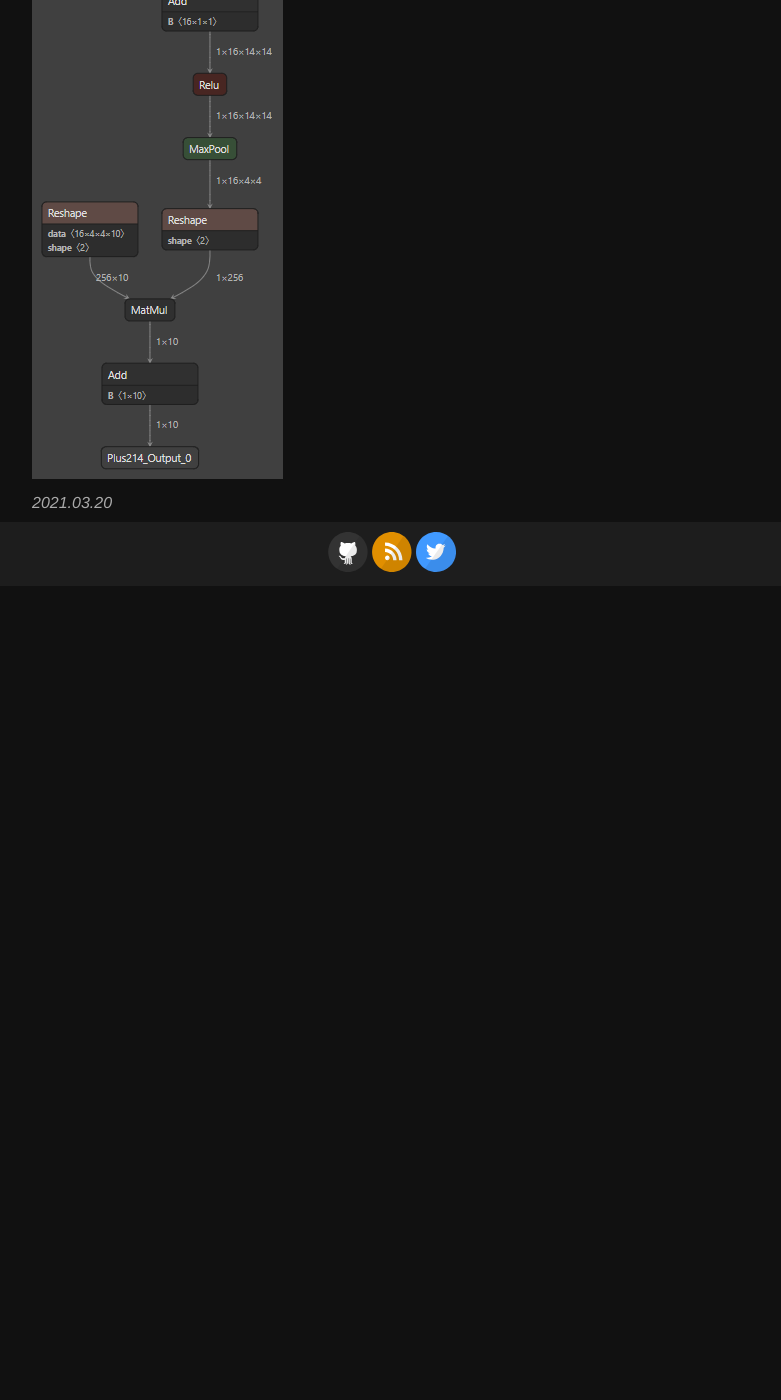
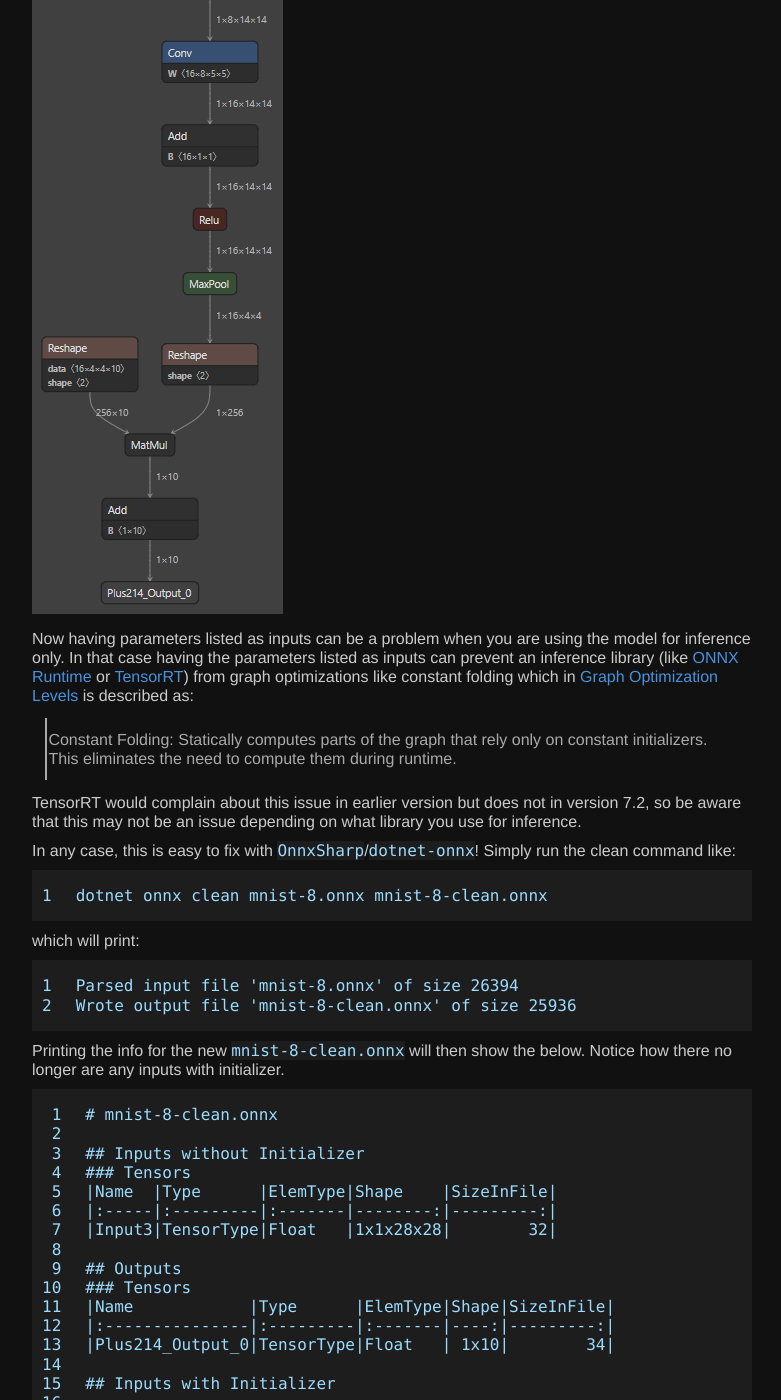
Before and after one commit to nietras/nietras.github.io, a Jekyll site: the page built from _posts/2021-03-20-introducing-onnxsharp.md, in a window 1280 px wide and 1400 px high, scrolled down 4002 px. Shown: the whole window, without its empty margins (248-1029 px from the left). Built offline with Jekyll 4.4.1, drawn with Linux system fonts in a browser that asks for light colours; before the commit the page ends 4588 px from its top, so only the background shows below that; some of the changed text lies outside the part shown.

Commit message:
final edits

````diff
--- a/_posts/2021-03-20-introducing-onnxsharp.md
+++ b/_posts/2021-03-20-introducing-onnxsharp.md
@@ -5,9 +5,16 @@ title: Introducing OnnxSharp and 'dotnet onnx'
 I'm happy to announce a tiny
 open source project of mine for parsing and
 manipulating [ONNX](https://onnx.ai/) files in C# called
-[`OnnxSharp`](https://github.com/nietras/OnnxSharp) and an
-accompanying .NET tool called `dotnet-onnx`. Most of `OnnxSharp`
-is simply the C# code generating by running the protobuf tool:
+[OnnxSharp](https://github.com/nietras/OnnxSharp) and an
+accompanying .NET tool called `dotnet-onnx` (initial version 0.2.0).
+
+|What        |Links and Status|
+|---------------|------|
+|`OnnxSharp`  |[![NuGet](https://img.shields.io/nuget/v/OnnxSharp)](https://www.nuget.org/packages/OnnxSharp/) [![Downloads](https://img.shields.io/nuget/dt/OnnxSharp)](https://www.nuget.org/packages/OnnxSharp/) |
+|`dotnet-onnx`|[![NuGet](https://img.shields.io/nuget/v/dotnet-onnx)](https://www.nuget.org/packages/dotnet-onnx/) [![Downloads](https://img.shields.io/nuget/dt/dotnet-onnx)](https://www.nuget.org/packages/dotnet-onnx/) |
+
+Most of `OnnxSharp`
+is simply the C# code generated by running the protobuf tool:
 ```powershell
 ./protoc.exe ./onnx.proto3 --csharp_out=OnnxSharp
 ```
@@ -178,3 +185,106 @@ You can compare this to how this model looks in the excellent
 [Netron]() tool.
 
 ![mnist-8]({{ site.baseurl }}/images/2021-03-introducing-onnxsharp/mnist-8.png)
+
+Now having parameters listed as inputs can be a problem
+when you are using the model for inference only. In that case
+having the parameters listed as inputs can prevent an inference
+library (like [ONNX Runtime](https://github.com/microsoft/onnxruntime)
+or [TensorRT](https://developer.nvidia.com/tensorrt)) from graph
+optimizations like constant folding which in
+[Graph Optimization Levels](https://www.onnxruntime.ai/docs/resources/graph-optimizations.html)
+is described as:
+
+> Constant Folding: Statically computes parts of the graph that rely only on constant initializers.
+> This eliminates the need to compute them during runtime.
+
+TensorRT would complain about this issue in earlier version but does
+not in version 7.2, so be aware that this may not be an issue depending
+on what library you use for inference.
+
+In any case, this is easy to fix with `OnnxSharp`/`dotnet-onnx`!
+Simply run the clean command like:
+```
+dotnet onnx clean mnist-8.onnx mnist-8-clean.onnx
+```
+which will print:
+```
+Parsed input file 'mnist-8.onnx' of size 26394
+Wrote output file 'mnist-8-clean.onnx' of size 25936
+```
+Printing the info for the new `mnist-8-clean.onnx` will
+then show the below. Notice how there no longer are any
+inputs with initializer.
+```
+# mnist-8-clean.onnx
+
+## Inputs without Initializer
+### Tensors
+|Name  |Type      |ElemType|Shape    |SizeInFile|
+|:-----|:---------|:-------|--------:|---------:|
+|Input3|TensorType|Float   |1x1x28x28|        32|
+
+## Outputs
+### Tensors
+|Name            |Type      |ElemType|Shape|SizeInFile|
+|:---------------|:---------|:-------|----:|---------:|
+|Plus214_Output_0|TensorType|Float   | 1x10|        34|
+
+## Inputs with Initializer
+
+## Initializers (Parameters etc.)
+|Name                              |DataType|Dims    |π(Dims)|[v0,v1..vN] | (Min,Mean,Max)        |SizeInFile|
+|:---------------------------------|:-------|-------:|------:|-----------------------------------:|---------:|
+|Parameter193                      |Float   |  256x10|   2560|(-7.595E-001,-1.779E-003,1.186E+000)|     10264|
+|Parameter87                       |Float   |16x8x5x5|   3200|(-5.089E-001,-3.028E-002,5.647E-001)|     12824|
+|Parameter5                        |Float   | 8x1x5x5|    200|(-9.727E-001,-7.360E-003,1.019E+000)|       823|
+|Parameter6                        |Float   |   8x1x1|      8|(-4.338E-001,-1.023E-001,9.164E-002)|        53|
+|Parameter88                       |Float   |  16x1x1|     16|(-4.147E-001,-1.554E-001,1.328E-002)|        86|
+|Pooling160_Output_0_reshape0_shape|Int64   |       2|      2|                             [1,256]|        46|
+|Parameter194                      |Float   |    1x10|     10|(-1.264E-001,-4.777E-006,1.402E-001)|        62|
+
+## Value Infos
+### Tensors
+|Name                        |Type      |ElemType|Shape     |SizeInFile|
+|:---------------------------|:---------|:-------|---------:|---------:|
+|Parameter193_reshape1       |TensorType|Float   |    256x10|        40|
+|Convolution28_Output_0      |TensorType|Float   | 1x8x28x28|        48|
+|Plus30_Output_0             |TensorType|Float   | 1x8x28x28|        41|
+|ReLU32_Output_0             |TensorType|Float   | 1x8x28x28|        41|
+|Pooling66_Output_0          |TensorType|Float   | 1x8x14x14|        44|
+|Convolution110_Output_0     |TensorType|Float   |1x16x14x14|        49|
+|Plus112_Output_0            |TensorType|Float   |1x16x14x14|        42|
+|ReLU114_Output_0            |TensorType|Float   |1x16x14x14|        42|
+|Pooling160_Output_0         |TensorType|Float   |  1x16x4x4|        45|
+|Pooling160_Output_0_reshape0|TensorType|Float   |     1x256|        47|
+|Times212_Output_0           |TensorType|Float   |      1x10|        35|
+```
+Attentive readers will notice another thing. The initializer
+`Parameter193_reshape1_shape` has disappeared too and the
+initializer `Parameter193` has changed `Dims` or shape from
+`16x4x4x10` to `256x10` also. This is due to the clean command
+currently doing two things, which can also be seen in the C# code
+for that command:
+```csharp
+public static partial class GraphExtensions
+{
+    /// <summary>Clean graph for inference.</summary>
+    public static void Clean(this GraphProto graph)
+    {
+        graph.RemoveInitializersFromInputs();
+        graph.RemoveUnnecessaryInitializerReshapes();
+    }
+}
+```
+As can be seen this will both `Remove Initializers From Inputs` and
+`Remove Unnecessary Initializer Reshapes` with the latter being
+the cause of the reshape disappearing. Not that the reshape
+is a problem as such, but it does clean up the graph if you look at
+it in Netron.
+
+![mnist-8-clean]({{ site.baseurl }}/images/2021-03-introducing-onnxsharp/mnist-8-clean.png)
+
+That's it for the announcement. I will cover the `setdim` command
+in another blog post and how this can used to change models to
+have dynamic batch size instead of for example the fixed `1` in
+the example `mnist-8.onnx` covered here.
````
Also changed, not shown: images/2021-03-introducing-onnxsharp/mnist-8-clean.png (added), images/2021-03-introducing-onnxsharp/mnist-8.png.
